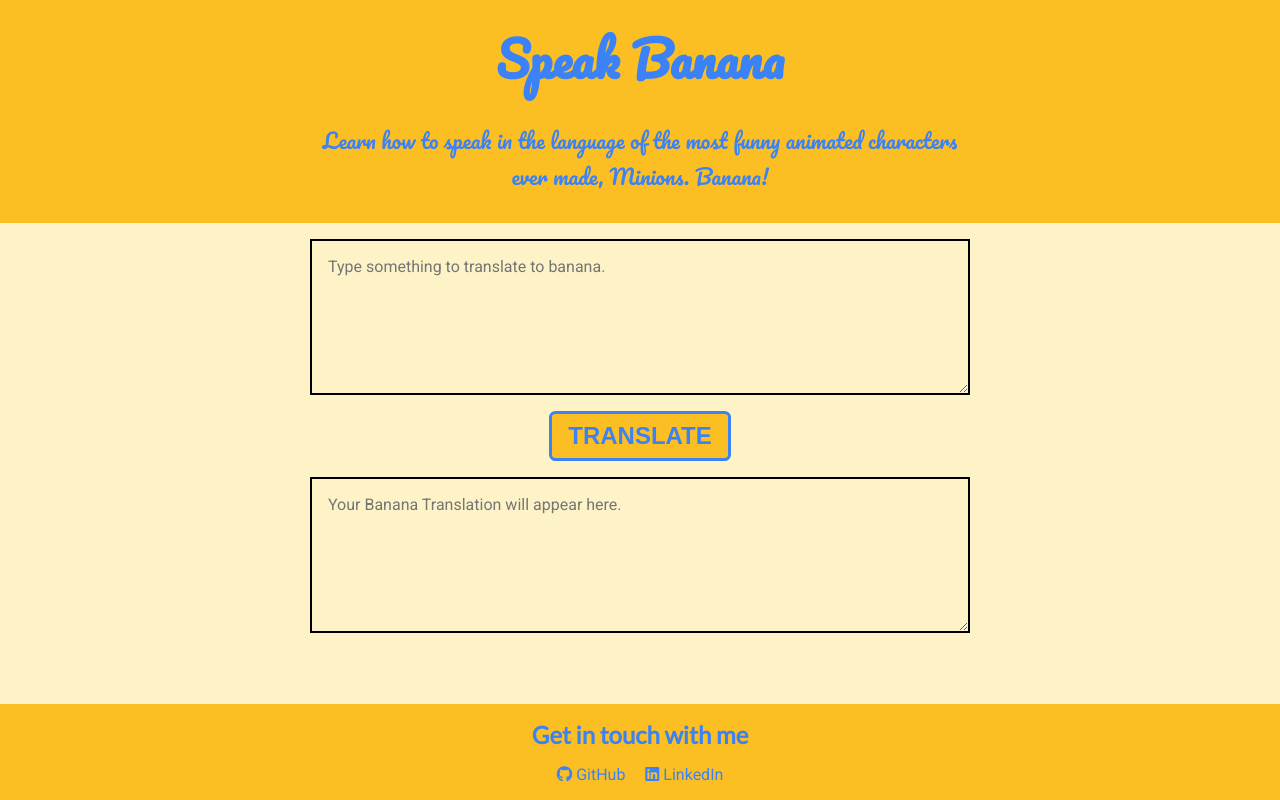
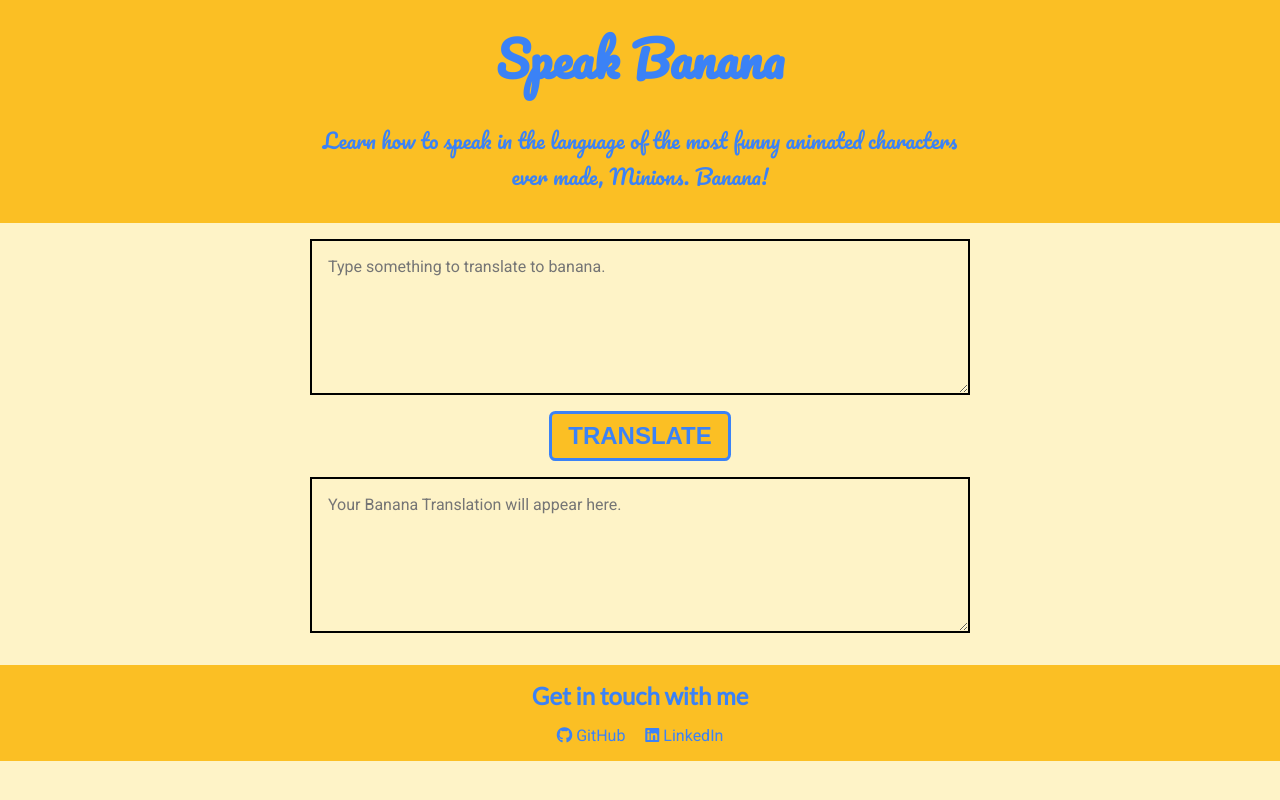
Before and after one commit to Omkar-Ghate/banana-speak-neog, a plain HTML site: page index.html in a window 1280 px wide. Drawn offline with Linux system fonts and the light colour scheme; a web font is replaced by a local one.

Commit message:
style: fix footer position

```diff
--- a/main.css
+++ b/main.css
@@ -90,8 +90,8 @@ button {
 
 /* footer */
 footer {
-    position: absolute;
-    bottom: 10px;
+    /* position: absolute;
+    bottom: 10px; */
     background-color: var(--theme-primary);
     padding-top: 1rem;
     margin-top: 1rem;
@@ -119,7 +119,7 @@ section {
     }
 
     footer {
-        position: absolute;
+        /* position: absolute; */
         bottom: 0;
     }
 
```
